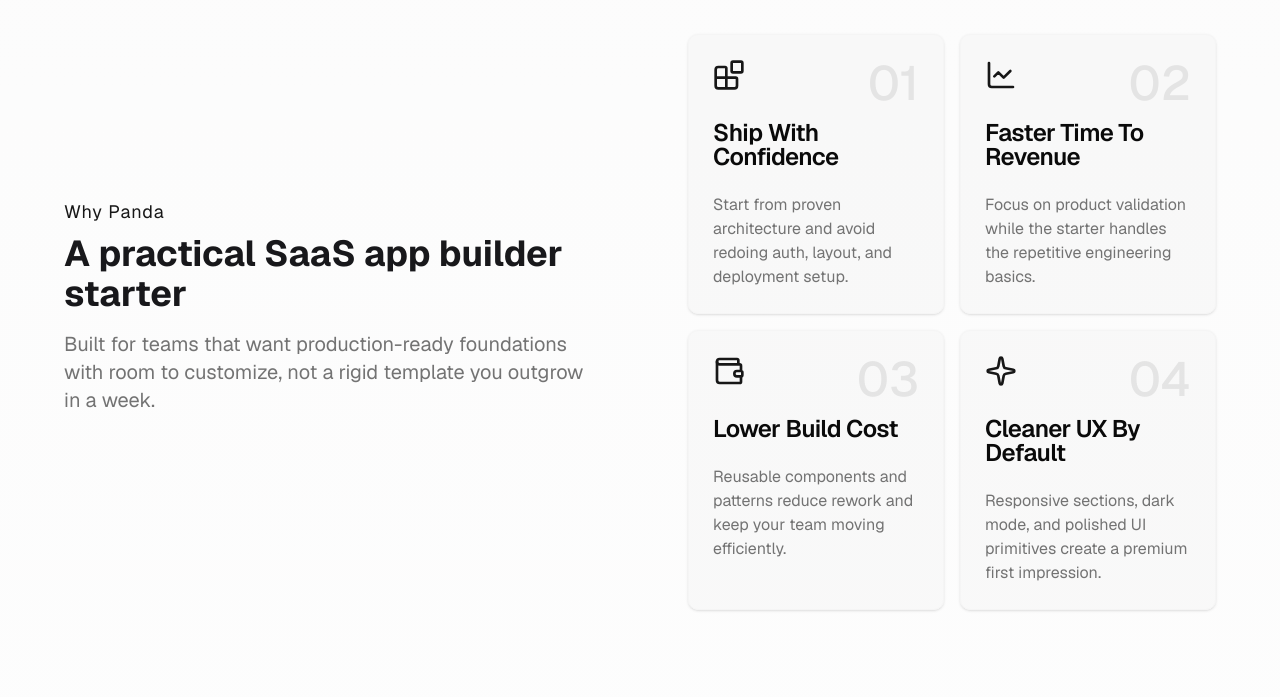
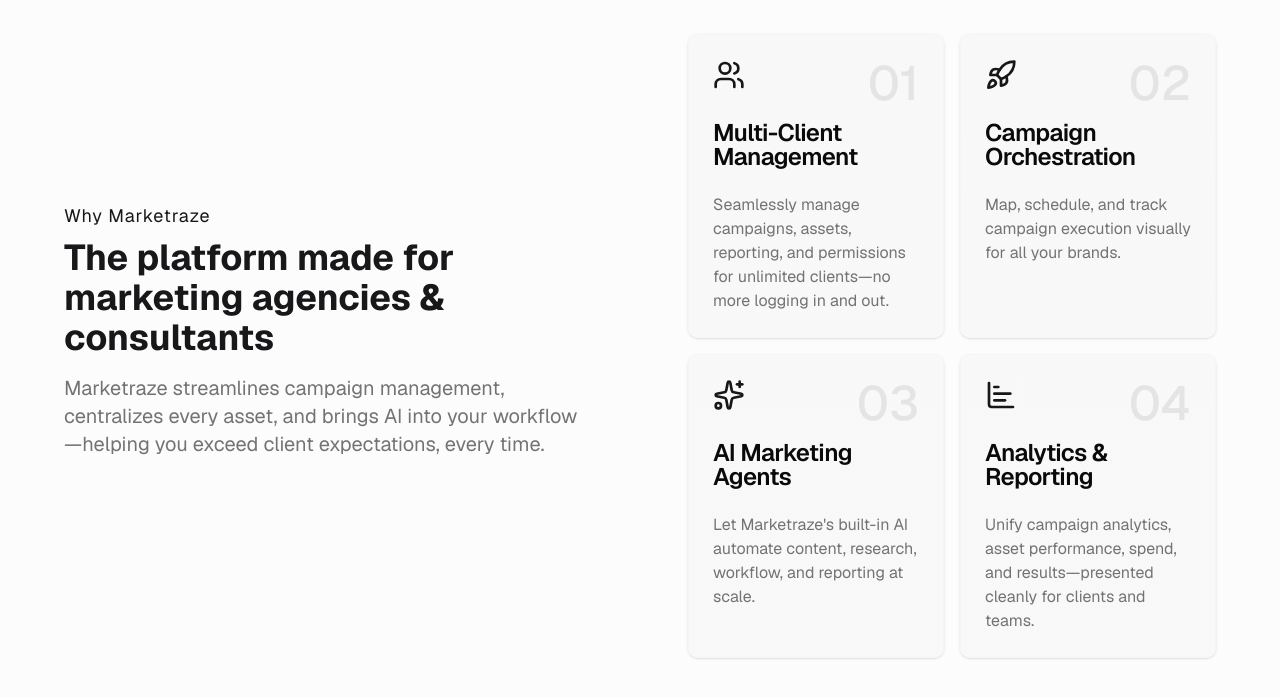
Before and after one commit to chiragbidx/launchpad-uuw, a Next.js app: page / in a window 1280 px wide. Shown: the part 1790-2487 px from the top of the page. Built offline with nearby package versions, Linux system fonts and the light colour scheme.

Commit message:
Marketraze benefits section

```diff
--- a/components/home/LayoutBenefitsSection.tsx
+++ b/components/home/LayoutBenefitsSection.tsx
@@ -10,28 +10,28 @@
 
 const benefitList: BenefitsProps[] = [
   {
-    icon: "Blocks",
-    title: "Ship With Confidence",
+    icon: "Users",
+    title: "Multi-Client Management",
     description:
-      "Start from proven architecture and avoid redoing auth, layout, and deployment setup.",
+      "Seamlessly manage campaigns, assets, reporting, and permissions for unlimited clients—no more logging in and out.",
   },
   {
-    icon: "LineChart",
-    title: "Faster Time To Revenue",
+    icon: "Rocket",
+    title: "Campaign Orchestration",
     description:
-      "Focus on product validation while the starter handles the repetitive engineering basics.",
+      "Map, schedule, and track campaign execution visually for all your brands.",
   },
   {
-    icon: "Wallet",
-    title: "Lower Build Cost",
+    icon: "Sparkles",
+    title: "AI Marketing Agents",
     description:
-      "Reusable components and patterns reduce rework and keep your team moving efficiently.",
+      "Let Marketraze's built-in AI automate content, research, workflow, and reporting at scale.",
   },
   {
-    icon: "Sparkle",
-    title: "Cleaner UX By Default",
+    icon: "ChartBar",
+    title: "Analytics & Reporting",
     description:
-      "Responsive sections, dark mode, and polished UI primitives create a premium first impression.",
+      "Unify campaign analytics, asset performance, spend, and results—presented cleanly for clients and teams.",
   },
 ];
 
@@ -40,14 +40,13 @@
     <section id="benefits" className="container py-24 sm:py-32">
       <div className="grid lg:grid-cols-2 place-items-center lg:gap-24">
         <div>
-          <h2 className="text-lg text-primary mb-2 tracking-wider">Why Panda</h2>
+          <h2 className="text-lg text-primary mb-2 tracking-wider">Why Marketraze</h2>
 
           <h2 className="text-3xl md:text-4xl font-bold mb-4">
-            A practical SaaS app builder starter
+            The platform made for marketing agencies & consultants
           </h2>
           <p className="text-xl text-muted-foreground mb-8">
-            Built for teams that want production-ready foundations with room to
-            customize, not a rigid template you outgrow in a week.
+            Marketraze streamlines campaign management, centralizes every asset, and brings AI into your workflow—helping you exceed client expectations, every time.
           </p>
         </div>
 
```
